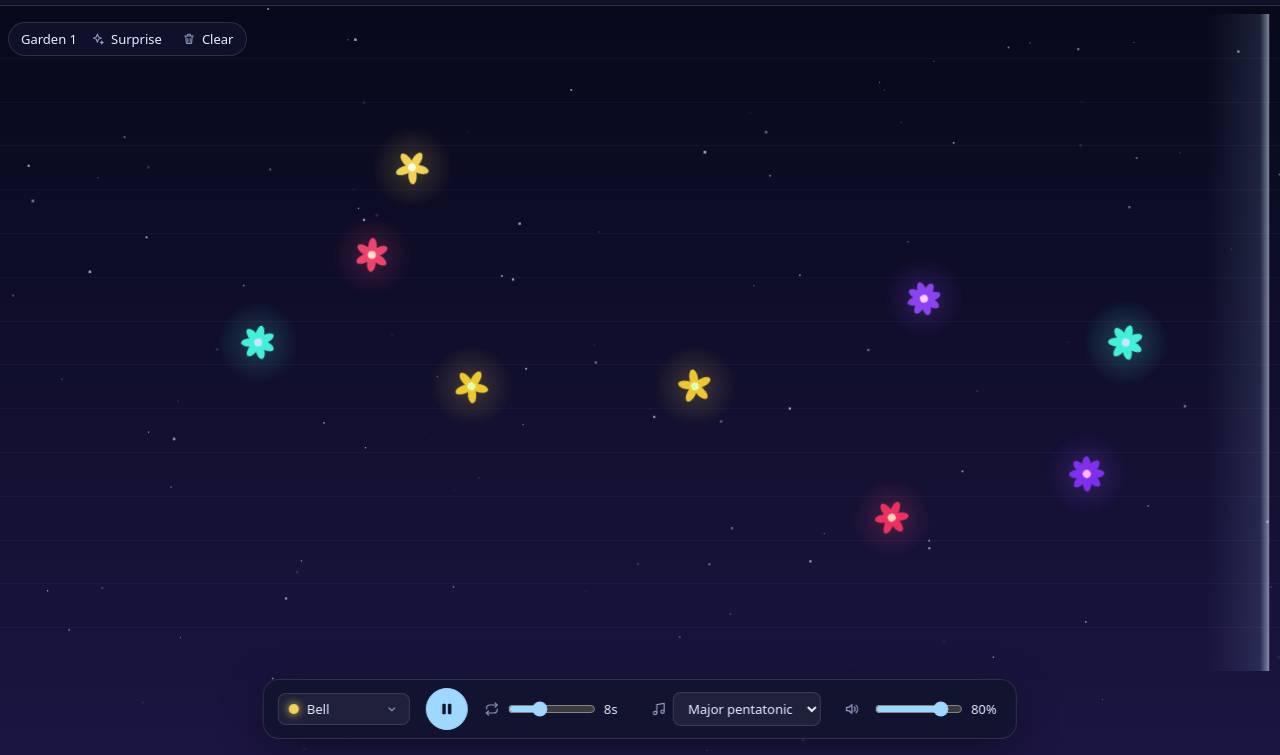
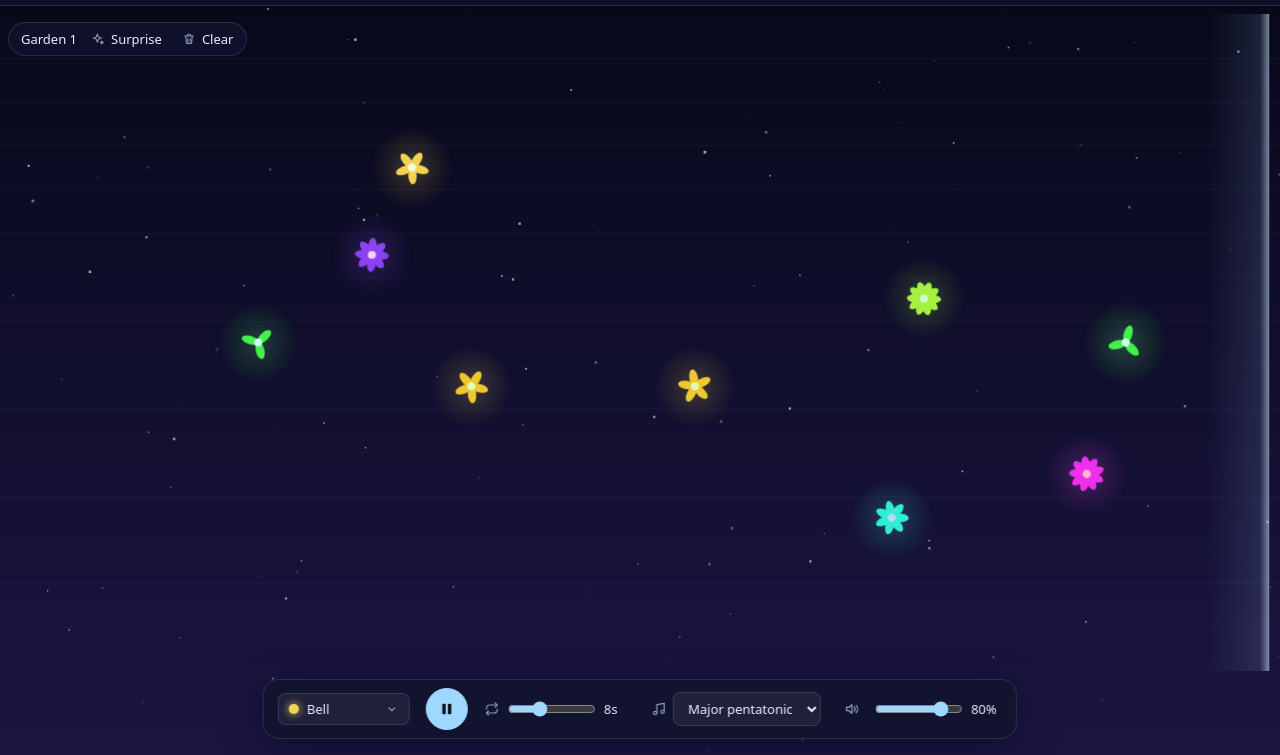
Before and after one commit to zealot-SEAlot/sound-garden, a plain HTML site: page index.html in a window 1280 px wide. Both pictures are taken after a click on the button "Surprise". Shown: the part 45-800 px from the top of the page. Drawn offline with Linux system fonts and the light colour scheme; animation ran at ten frames a second.

Commit message:
feat: add Piano, Kalimba, Strings and Bass instruments
Eight instruments on keys 1-8, each with its own colour and petal count. Strings level-matched to Flute; Bass sounds an octave below its row for bass lines.

Co-Authored-By: Claude Opus 5 <noreply@anthropic.com>

```diff
--- a/index.html
+++ b/index.html
@@ -51,7 +51,7 @@
     <div><dt>Click</dt><dd>Plant a flower</dd></div>
     <div><dt>Drag</dt><dd>Move a flower, even into another garden</dd></div>
     <div><dt>Right-click</dt><dd>Pull a flower up</dd></div>
-    <div><dt><kbd>1</kbd> – <kbd>4</kbd></dt><dd>Choose an instrument</dd></div>
+    <div><dt><kbd>1</kbd> – <kbd>8</kbd></dt><dd>Choose an instrument</dd></div>
     <div><dt><kbd>Space</kbd></dt><dd>Play or pause</dd></div>
     <div><dt><kbd>M</kbd></dt><dd>Mute or unmute the active garden</dd></div>
     <div><dt><kbd>R</kbd></dt><dd>Record (<kbd>Esc</kbd> stops)</dd></div>
@@ -68,7 +68,7 @@
 
 <div class="hint" id="hint">
   <h1>Sound Garden</h1>
-  <p id="hintText">Pick an instrument below (or press 1–4), then click to plant it.<br>
+  <p id="hintText">Pick an instrument below (or press 1–8), then click to plant it.<br>
   Higher flowers sing higher notes, and the moonbeam plays your garden on a loop.<br>
   Add gardens with ＋ at the top · press ? for shortcuts.</p>
 </div>
@@ -76,7 +76,7 @@
 <footer class="dock" id="dock">
   <div class="menu" id="instrumentMenu">
     <button class="menu-button" id="instrumentButton" aria-haspopup="listbox" aria-expanded="false"
-      aria-controls="instrumentList" title="Instrument (1–4)">
+      aria-controls="instrumentList" title="Instrument (1–8)">
       <span class="dot" aria-hidden="true"></span><span id="instrumentLabel">Bell</span>
       <svg class="icon caret" aria-hidden="true"><use href="#i-chevron"/></svg>
     </button>
--- a/js/audio.js
+++ b/js/audio.js
@@ -96,6 +96,58 @@ const INSTRUMENTS = {
       vibrato.stop(t + 1.6);
     },
   },
+  piano: {
+    label: 'Piano', hue: 212, petals: 4,
+    play(ac, out, freq, t) {
+      const env = envelope(ac, out, t, { attack: 0.004, peak: 0.2, decay: 1.8 });
+      const filter = ac.createBiquadFilter();
+      filter.type = 'lowpass';
+      filter.frequency.setValueAtTime(Math.min(freq * 12, 16000), t);
+      filter.frequency.exponentialRampToValueAtTime(freq * 2.5, t + 1.2);   // bright hammer strike that mellows
+      filter.connect(env);
+      [[1, 1], [2, 0.4], [3, 0.15], [4, 0.08]].forEach(([mult, level]) =>
+        tone(ac, filter, { type: 'triangle', freq: freq * mult, start: t, stop: t + 1.9, level }));
+    },
+  },
+  kalimba: {
+    label: 'Kalimba', hue: 122, petals: 3,
+    play(ac, out, freq, t) {
+      const tine = envelope(ac, out, t, { attack: 0.002, peak: 0.26, decay: 1.1 });
+      tone(ac, tine, { type: 'sine', freq, start: t, stop: t + 1.2 });
+      const ping = envelope(ac, out, t, { attack: 0.001, peak: 0.07, decay: 0.12 });
+      tone(ac, ping, { type: 'sine', freq: freq * 5.4, start: t, stop: t + 0.15 });   // metallic overtone of the tine
+    },
+  },
+  strings: {
+    label: 'Strings', hue: 300, petals: 9,
+    play(ac, out, freq, t) {
+      const env = envelope(ac, out, t, { attack: 0.22, peak: 0.24, decay: 1.8 });
+      const filter = ac.createBiquadFilter();
+      filter.type = 'lowpass';
+      filter.frequency.value = Math.min(freq * 4, 8000);
+      filter.Q.value = 0.5;
+      filter.connect(env);
+      [-7, 7].forEach((cents) => {
+        const osc = tone(ac, filter, { type: 'sawtooth', freq, start: t, stop: t + 2.1, level: 0.6 });
+        osc.detune.value = cents;   // two slightly detuned voices give an ensemble shimmer
+      });
+    },
+  },
+  bass: {
+    label: 'Bass', hue: 85, petals: 10,
+    play(ac, out, freq, t) {
+      const low = freq / 2;   // sounds an octave below its row, for bass lines
+      const env = envelope(ac, out, t, { attack: 0.006, peak: 0.3, decay: 0.8 });
+      const filter = ac.createBiquadFilter();
+      filter.type = 'lowpass';
+      filter.Q.value = 3;
+      filter.frequency.setValueAtTime(low * 8, t);
+      filter.frequency.exponentialRampToValueAtTime(low * 1.5, t + 0.4);
+      filter.connect(env);
+      tone(ac, filter, { type: 'triangle', freq: low, start: t, stop: t + 0.9 });
+      tone(ac, filter, { type: 'square', freq: low, start: t, stop: t + 0.9, level: 0.25 });
+    },
+  },
 };
 const INSTRUMENT_NAMES = Object.keys(INSTRUMENTS);
 const DEFAULT_INSTRUMENT = INSTRUMENT_NAMES[0];
```
Also changed, not shown: 1 other file.
